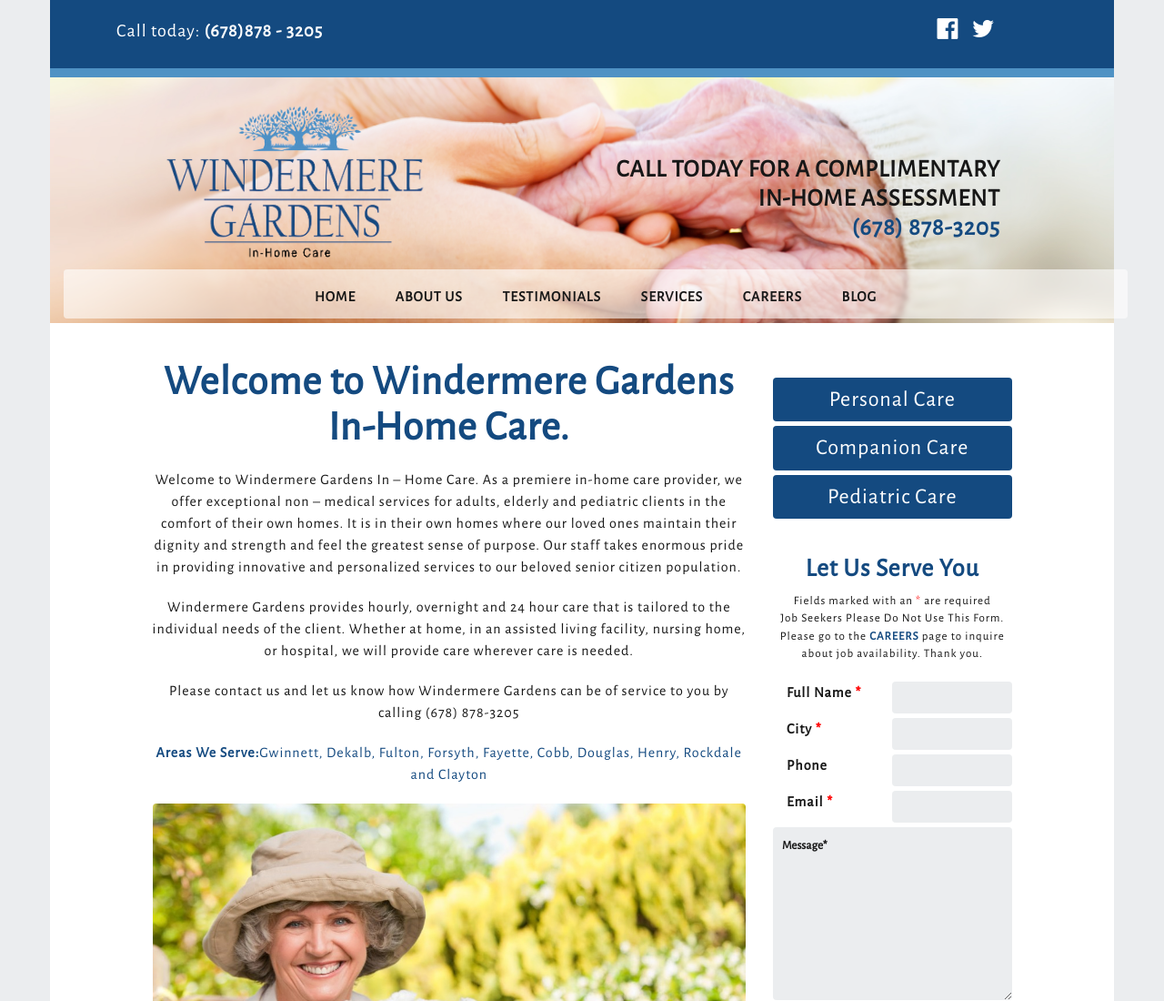
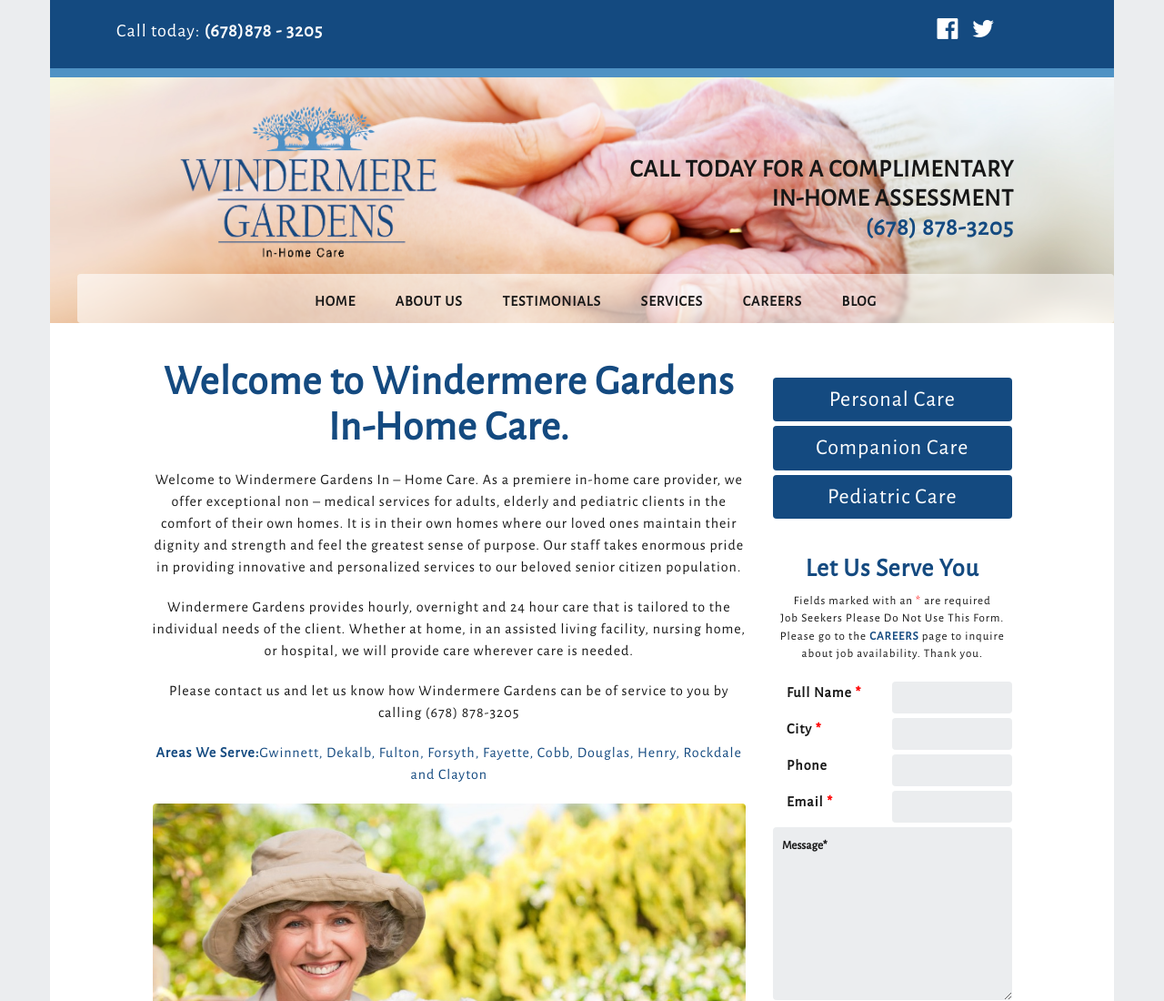
Before and after one commit to zenkitties/windermere-gardens, a website: page index.html in a window 1280 px wide. Shown: the top 1100 px of the page at 91% size. Drawn offline with nearby package versions, Linux system fonts and the light colour scheme.

Commit message:
Still trying to fix nav bar.

```diff
--- a/index.html
+++ b/index.html
@@ -30,6 +30,7 @@
        </div><!--/.row closure-->
        <div id="nav-box" class="row">
             <div class="container">
+               <section class="container">
                    <div class="col-md-5 col-md-offset-1">
                        <a href="#"><img id="windermere-logo" src="img/logo1.png" alt="windermere gardens home care" /></a>
                    </div>
@@ -40,7 +41,9 @@
                             <li><span class="blue">(678) 878-3205</span></li>
                         </ul>
                    </div>
-                <nav class="container navbar navbar-nav windermere-navbar">
+                </section><!--/.section container-->
+               <section class="container">
+                   <nav class="col-md-12 navbar navbar-nav windermere-navbar">
                        <ul>
                            <li><a href="#">Home</a></li>
                            <li><a href="#">About Us</a></li>
@@ -50,6 +53,7 @@
                            <li><a href="#">Blog</a></li>
                        </ul>
                    </nav><!--/.windermere-navbar -->
+               </section><!--/.navbar section container -->
             </div><!--/.container -->
         </div><!--/.row closure -->
        <div class="row">
--- a/scss/_menu.scss
+++ b/scss/_menu.scss
@@ -32,7 +32,7 @@
     .windermere-navbar {
         text-align: center;
         background-color: transparentize($white, .40);
-        margin-top: 5px;
+        margin-top: 10px;
 
         ul {
             margin-top: 17px;
```
Also changed, not shown: css/styles.css. Lines whose indentation alone changed are shown as unchanged.
